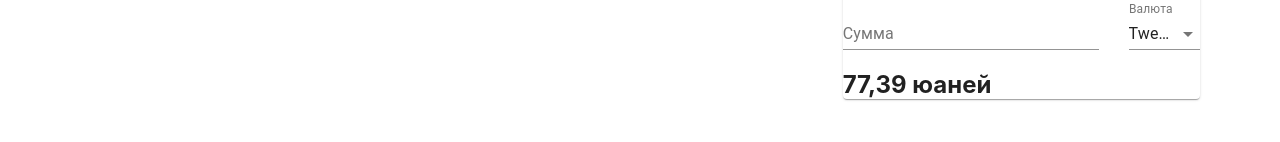
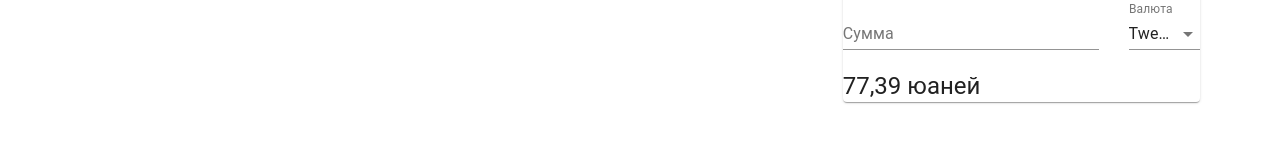
Before and after one commit to kandcom/crypto-convertor, a React (Create React App) app: page / in a window 1280 px wide. Shown: the part 166-308 px from the top of the page. Built offline with nearby package versions, Linux system fonts and the light colour scheme.

Commit message:
second bla bla

```diff
--- a/src/App.tsx
+++ b/src/App.tsx
@@ -8,6 +8,7 @@
 import FormControl from "@material-ui/core/FormControl"
 import InputLabel from "@material-ui/core/InputLabel"
 import { makeStyles, createStyles, Theme } from '@material-ui/core/styles';
+import Typography from "@material-ui/core/Typography"
 
 const useStyles = makeStyles((theme: Theme) =>
   createStyles({
@@ -73,7 +74,7 @@
                 </Select>
               </FormControl>
             </div>
-            <h2>77,39 юаней</h2>
+            <Typography variant={"h5"} component="h5">77,39 юаней</Typography>
           </Paper>
         </Grid>
       </Grid>
```
